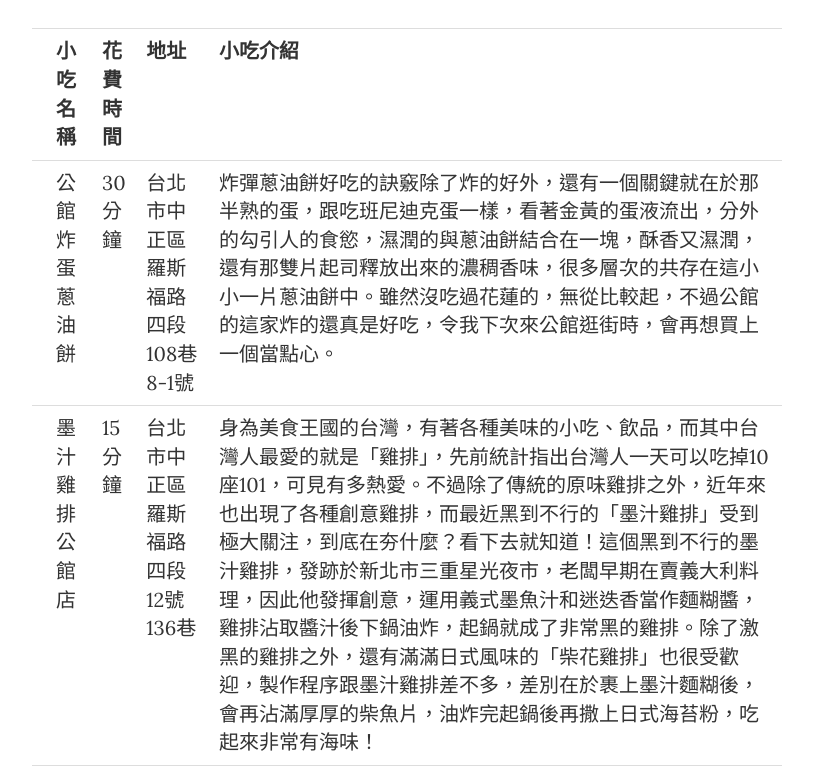
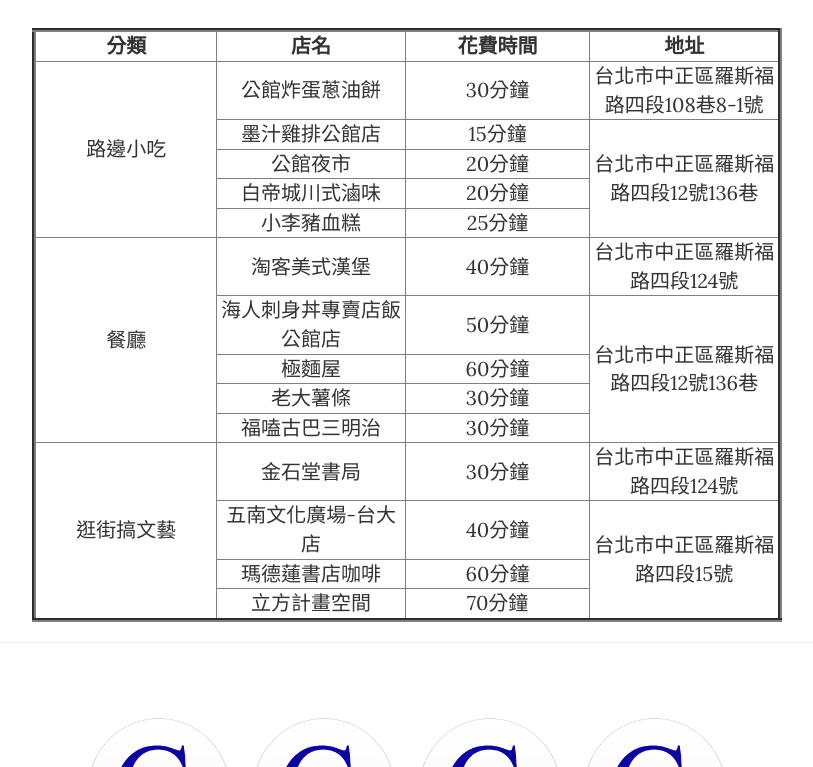
Before and after one commit to KungHao/WebDesign, a website: page WebFinal/about.html in a window 1280 px wide. Shown: the part 470-1237 px from the top of the page, without its empty margins (233-1046 px from the left). Drawn offline with nearby package versions, Linux system fonts and the light colour scheme.

Commit message:
06/14 update hr, table, 字體, 圖片link

```diff
--- a/WebFinal/about.html
+++ b/WebFinal/about.html
@@ -87,37 +87,83 @@
     <div class="container">
         <div class="row">
             <div class="col-lg-8 col-lg-offset-2 col-md-10 col-md-offset-1">
-                <table class="table" style="width: 300%;">
+                <table border=4 align=center width=100%>
+                <tbody>
                     <tr>
-                        <th></th>
-                        <th>小吃名稱</th>
+                        <th>分類</th>
+                        <th>店名</th>
                         <th>花費時間</th>
                         <th>地址</th>
-                        <th>小吃介紹</th>
                     </tr>
                     <tr>
-                        <td></td>
+                        <td align="center" rowspan="5">路邊小吃</td>
                         <td>公館炸蛋蔥油餅</td>
                         <td>30分鐘</td>
                         <td>台北市中正區羅斯福路四段108巷8-1號</td>
-                        <td>炸彈蔥油餅好吃的訣竅除了炸的好外，還有一個關鍵就在於那半熟的蛋，跟吃班尼迪克蛋一樣，看著金黃的蛋液流出，分外的勾引人的食慾，濕潤的與蔥油餅結合在一塊，酥香又濕潤，還有那雙片起司釋放出來的濃稠香味，很多層次的共存在這小小一片蔥油餅中。雖然沒吃過花蓮的，無從比較起，不過公館的這家炸的還真是好吃，令我下次來公館逛街時，會再想買上一個當點心。
-                        </td>
+
                     </tr>
                     <tr>
-                        <td></td>
                         <td>墨汁雞排公館店</td>
                         <td>15分鐘</td>
-                        <td>台北市中正區羅斯福路四段12號136巷</td>
-                        <td>身為美食王國的台灣，有著各種美味的小吃、飲品，而其中台灣人最愛的就是「雞排」，先前統計指出台灣人一天可以吃掉10座101，可見有多熱愛。不過除了傳統的原味雞排之外，近年來也出現了各種創意雞排，而最近黑到不行的「墨汁雞排」受到極大關注，到底在夯什麼？看下去就知道！這個黑到不行的墨汁雞排，發跡於新北市三重星光夜市，老闆早期在賣義大利料理，因此他發揮創意，運用義式墨魚汁和迷迭香當作麵糊醬，雞排沾取醬汁後下鍋油炸，起鍋就成了非常黑的雞排。除了激黑的雞排之外，還有滿滿日式風味的「柴花雞排」也很受歡迎，製作程序跟墨汁雞排差不多，差別在於裹上墨汁麵糊後，會再沾滿厚厚的柴魚片，油炸完起鍋後再撒上日式海苔粉，吃起來非常有海味！
-                        </td>
+                        <td align="center" rowspan="4">台北市中正區羅斯福路四段12號136巷</td>
+
                     </tr>
                     <tr>
-                        <td></td>
-                        <td></td>
-                        <td></td>
-                        <td></td>
-                        <td></td>
+                        <td>公館夜市</td>
+                        <td>20分鐘</td>
                     </tr>
+                        <td>白帝城川式滷味</td>
+                        <td>20分鐘</td>
+                    </tr>
+                    <tr>
+                        <td>小李豬血糕</td>
+                        <td>25分鐘</td>
+                    </tr>
+                    <tr>
+                        <td align="center" rowspan="5">餐廳</td>
+                        <td>淘客美式漢堡</td>
+                        <td>40分鐘</td>
+                        <td>台北市中正區羅斯福路四段124號</td>
+
+                    </tr>
+                    <tr>
+                        <td>海人刺身丼專賣店飯公館店</td>
+                        <td>50分鐘</td>
+                        <td align="center" rowspan="4">台北市中正區羅斯福路四段12號136巷</td>
+
+                    </tr>
+                    <tr>
+                        <td>極麵屋</td>
+                        <td>60分鐘</td>
+                    </tr>
+                        <td>老大薯條</td>
+                        <td>30分鐘</td>
+                    </tr>
+                    <tr>
+                        <td>福嗑古巴三明治</td>
+                        <td>30分鐘</td>
+                    </tr>
+                    <tr>
+                        <td align="center" rowspan="5">逛街搞文藝</td>
+                        <td>金石堂書局</td>
+                        <td>30分鐘</td>
+                        <td>台北市中正區羅斯福路四段124號</td>
+
+                    </tr>
+                    <tr>
+                        <td>五南文化廣場-台大店</td>
+                        <td>40分鐘</td>
+                        <td align="center" rowspan="4">台北市中正區羅斯福路四段15號</td>
+
+                    </tr>
+                    <tr>
+                        <td>瑪德蓮書店咖啡</td>
+                        <td>60分鐘</td>
+                    </tr>
+                        <td>立方計畫空間</td>
+                        <td>70分鐘</td>
+                    </tr>
+                    </tbody>
                 </table>
             </div>
         </div>
--- a/WebFinal/css/clean-blog.css
+++ b/WebFinal/css/clean-blog.css
@@ -40,7 +40,7 @@ blockquote {
   font-style: italic;
 }
 hr.small {
-  max-width: 100px;
+  width: 500px;
   margin: 15px auto;
   border-width: 4px;
   border-color: white;
```
Also changed, not shown: WebFinal/index.html (+6 -8 lines), WebFinal/css/clean-blog.min.css, WebFinal/vendor/bootstrap/css/bootstrap.css.
